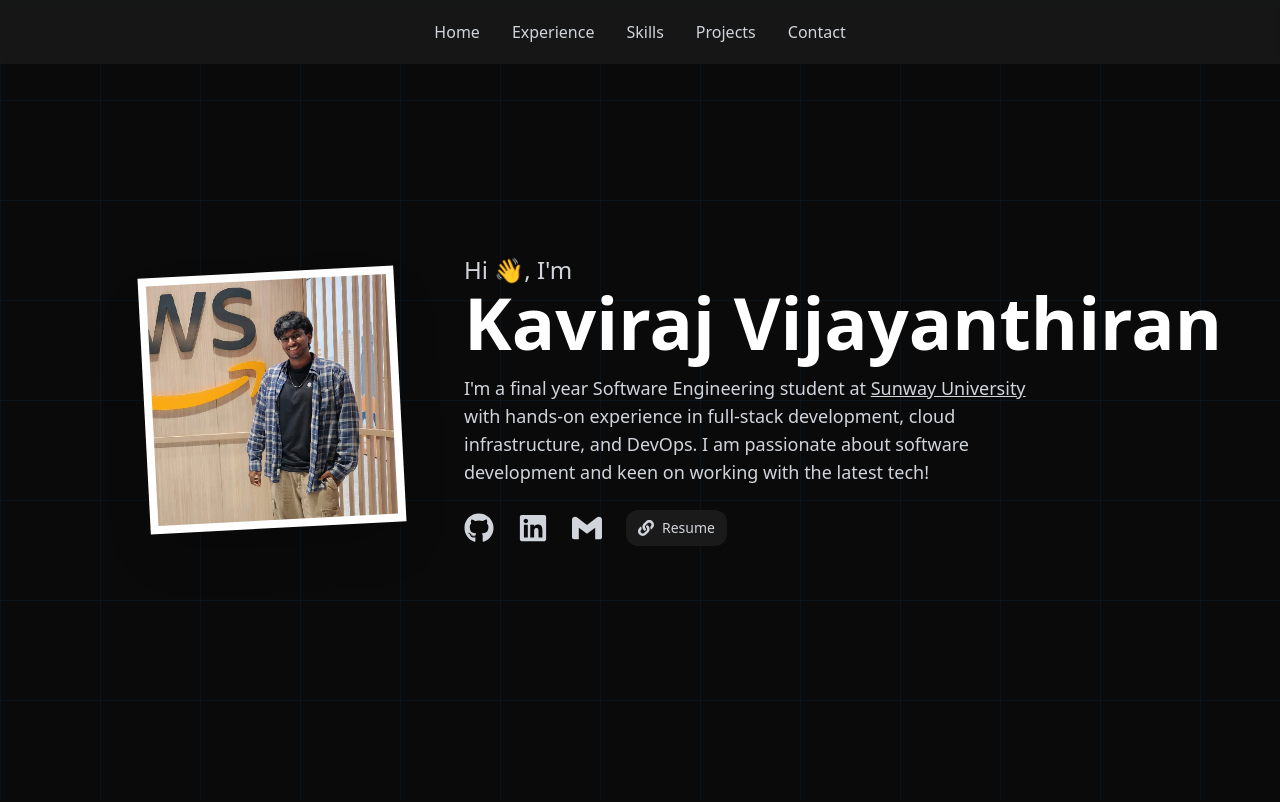
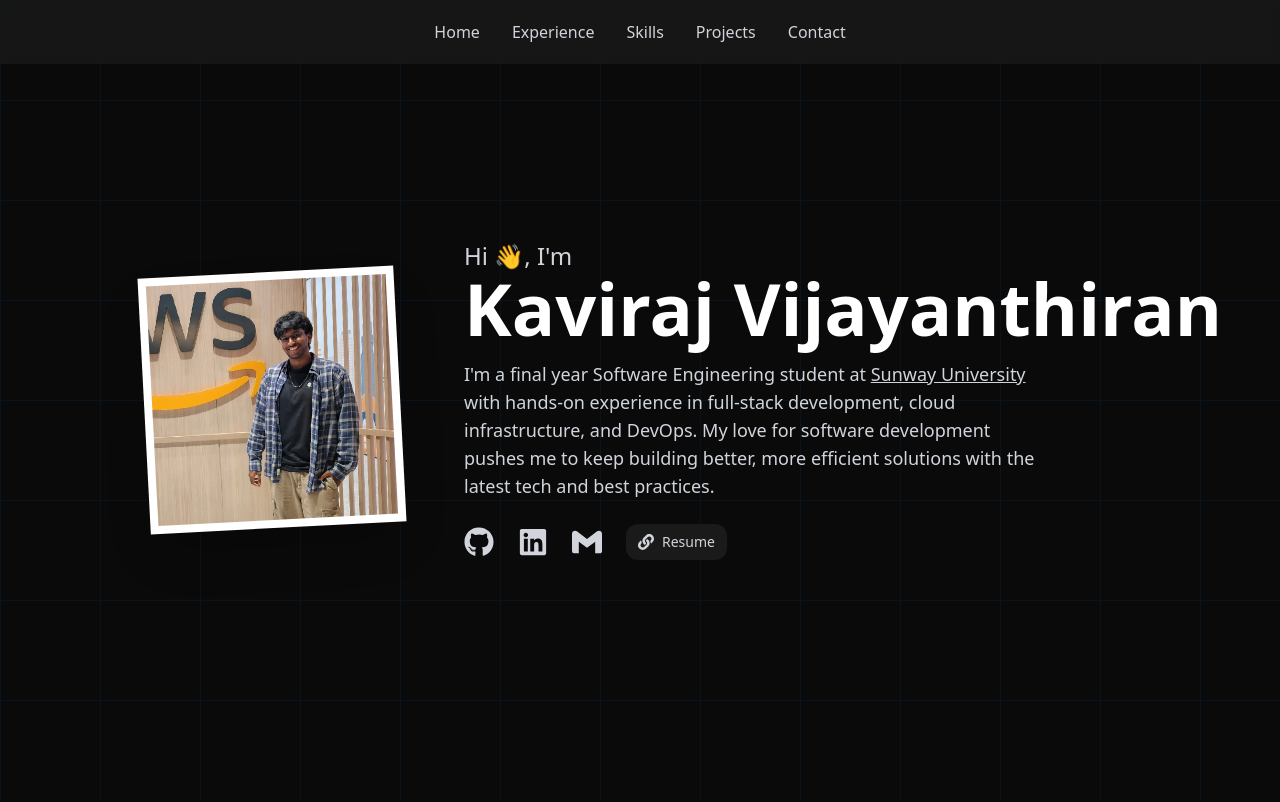
Before and after one commit to KaviV23/kaviv23.github.io, a React (Vite) app: page / in a window 1280 px wide. Shown: the top 802 px of the page. Built offline with nearby package versions, Linux system fonts and the light colour scheme.

Commit message:
Update bio

```diff
--- a/src/components/Hero.tsx
+++ b/src/components/Hero.tsx
@@ -27,7 +27,7 @@ export function Hero() {
         </h1>
         <p className="mt-4 text-lg text-gray-300 max-w-xl">
           I'm a final year Software Engineering student at <a href='https://sunwayuniversity.edu.my/' target='_blank' className='underline'>Sunway University</a> with hands-on experience in full-stack development, cloud infrastructure, and DevOps.
-          I am passionate about software development and keen on working with the latest tech!
+	  My love for software development pushes me to keep building better, more efficient solutions with the latest tech and best practices.
         </p>
         <div className="mt-6 flex justify-center items-center md:justify-start space-x-6">
           <a
```
